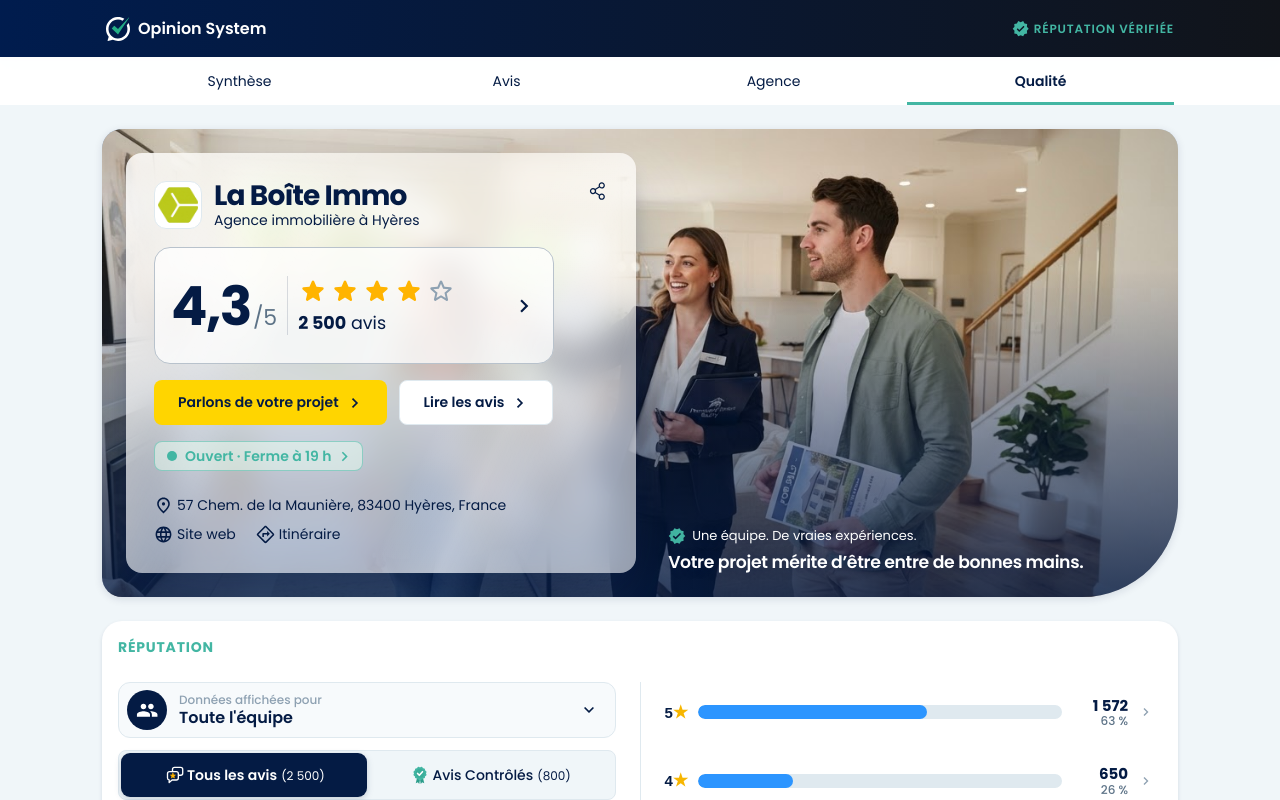
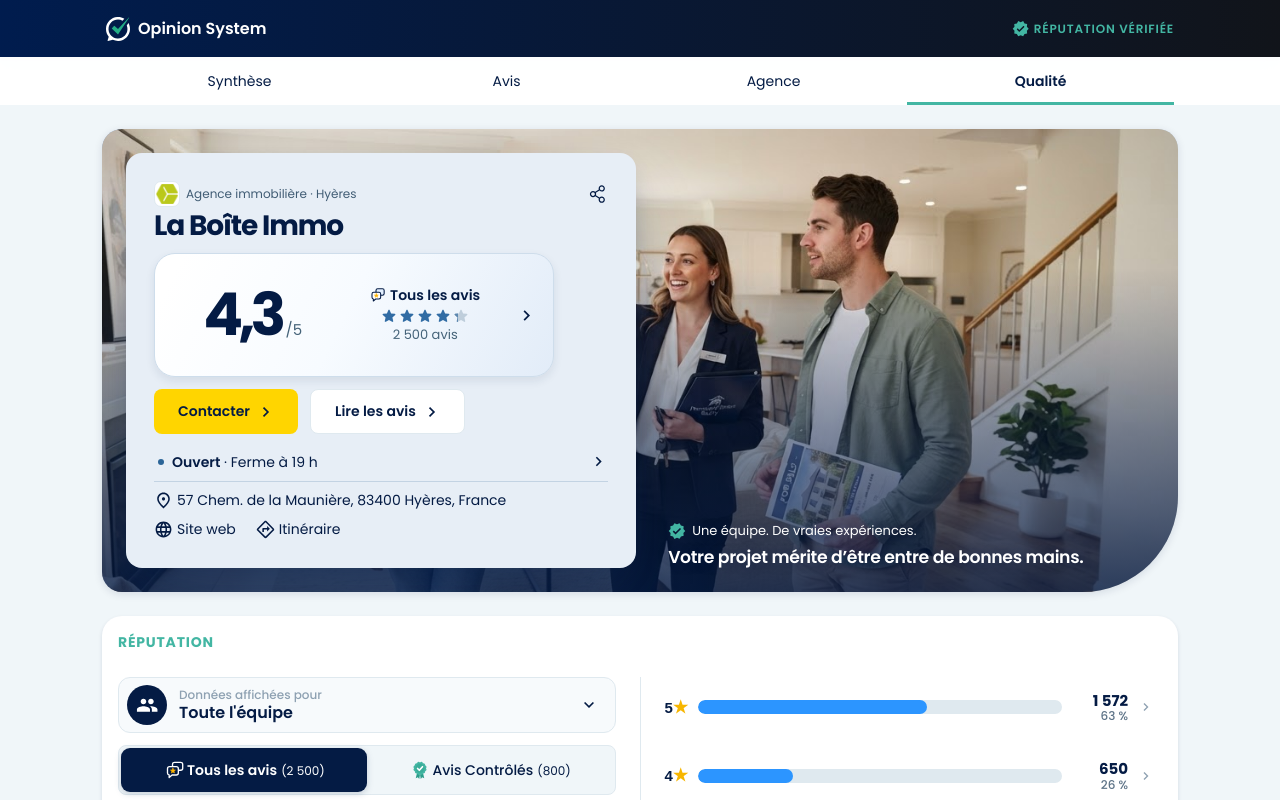
Before and after one commit to ArifLalani/Attestation, a Next.js app: page /fr-fr/variantes/finale/20871 in a window 1280 px wide. Shown: the top 800 px of the page. Built offline with nearby package versions, Linux system fonts and the light colour scheme; no server answers; what @mui/material-nextjs would draw is missing.

Commit message:
Apply Bleu brume hero and Opale score display

```diff
--- a/messages/variante-finale.json
+++ b/messages/variante-finale.json
@@ -46,12 +46,14 @@
       "backToProfile": "Retour au profil"
     },
     "hero": {
-      "sector": "{sector} à {city}",
+      "sector": "{sector} · {city}",
+      "companyName": "Nom de l’agence",
+      "showCompanyName": "Afficher le nom complet de l’agence",
       "reviews": "{count} avis",
       "reviewsControle": "{count} avis contrôlés",
       "scoreCount": "<b>{count}</b> avis",
       "scoreCountControle": "<b>{count}</b> avis contrôlés",
-      "scoreAria": "{score} sur 5, {count}. Voir le détail de la note",
+      "scoreAria": "{mode}, {score} sur 5, {count}. Voir le détail de la note",
       "talk": "Parlons de votre projet",
       "talkShort": "Contacter",
       "read": "Lire les avis",
--- a/src/variants/finale/components/certificate/BusinessCard.tsx
+++ b/src/variants/finale/components/certificate/BusinessCard.tsx
@@ -4,22 +4,23 @@ import Box from "@mui/material/Box";
 import ButtonBase from "@mui/material/ButtonBase";
 import IconButton from "@mui/material/IconButton";
 import Link from "@mui/material/Link";
+import Rating from "@mui/material/Rating";
 import Snackbar from "@mui/material/Snackbar";
 import Typography from "@mui/material/Typography";
 import DirectionsOutlined from "@mui/icons-material/DirectionsOutlined";
 import LanguageOutlined from "@mui/icons-material/LanguageOutlined";
 import PlaceOutlined from "@mui/icons-material/PlaceOutlined";
 import ChevronRight from "@mui/icons-material/ChevronRight";
-import StarOutlineRounded from "@mui/icons-material/StarOutlineRounded";
 import StarRounded from "@mui/icons-material/StarRounded";
 import Verified from "@mui/icons-material/Verified";
 import Image from "next/image";
 import { useTranslations } from "next-intl";
-import { useMemo, useState } from "react";
+import { useEffect, useMemo, useRef, useState } from "react";
 import { CtaButton } from "@/variants/finale/components/ui/CtaButton";
 import { FigmaIcon } from "@/variants/finale/components/ui/FigmaIcon";
+import { ResponsiveSheet } from "@/variants/finale/components/ui/ResponsiveSheet";
 import { formatCount, formatScore } from "@/lib/format";
-import { isPublic, reviewsForScore, summarize } from "@/lib/scoring";
+import { displayScore, isPublic, reviewsForScore, summarize } from "@/lib/scoring";
 import { tokens } from "@/theme/theme";
 import { useCertificate } from "@/components/certificate/CertificateContext";
 import { OpenStatus } from "./OpenStatus";
@@ -32,9 +33,6 @@ export const cardSx = {
 
 /** Secondary text on the frosted sign: full navy, as in the Figma (1742:88885), so it reads over the blurred photo. */
 const glassMuted = tokens.bleuFonce;
-
-/** Faint diagonal light reflection across the frosted sign. */
-const sheen = "linear-gradient(115deg, rgba(255,255,255,0.6) 0%, rgba(255,255,255,0) 34%, rgba(255,255,255,0) 62%, rgba(255,255,255,0.28) 72%, rgba(255,255,255,0) 84%)";
 
 const metaLinkSx = {
   display: "inline-flex",
@@ -67,16 +65,70 @@ function scrollToAgencies() {
 
 /**
  * Hero taken from option D (text on the left, team photo with a caption on the right), drawn in the prototype's look:
- * white card, navy text, yellow CTA, Poppins. The score follows the Avis global / Avis Contrôlés switch and the advisor.
+ * white card, navy text, yellow CTA, Poppins. The score follows the review mode and the advisor.
  */
 export function BusinessCard() {
   const t = useTranslations("Business");
   const th = useTranslations("VarianteFinale.hero");
+  const tr = useTranslations("Reputation.views");
+  const tc = useTranslations("Contact");
   const { agency, reviews, scoreView, scoreCollaboratorId, setPanel, goToSection } = useCertificate();
   const [copied, setCopied] = useState(false);
+  const [nameClipped, setNameClipped] = useState(false);
+  const [nameOpen, setNameOpen] = useState(false);
+  const nameRef = useRef<HTMLHeadingElement>(null);
+  const scoreRef = useRef<HTMLButtonElement>(null);
+  const reflectionRef = useRef<HTMLSpanElement>(null);
   const summary = useMemo(() => summarize(reviewsForScore(reviews, scoreView, scoreCollaboratorId)), [reviews, scoreView, scoreCollaboratorId]);
-  const visible = summary.average !== null && isPublic(summary.count, agency.publicThreshold);
-  const countLabel = th(scoreView === "controle" ? "reviewsControle" : "reviews", { count: formatCount(summary.count) });
+  const average = isPublic(summary.count, agency.publicThreshold) ? summary.average : null;
+  const visible = average !== null;
+  const controlled = scoreView === "controle";
+  const modeLabel = tr(scoreView);
+  const countLabel = th("reviews", { count: formatCount(summary.count) });
+  const ratingColor = controlled ? "#167968" : "#316ca4";
+
+  useEffect(() => {
+    const heading = nameRef.current;
+    if (!heading) return;
+    let active = true;
+    const measure = () => {
+      if (active) setNameClipped(heading.scrollHeight > heading.clientHeight + 1);
+    };
+    const observer = new ResizeObserver(measure);
+    observer.observe(heading);
+    measure();
+    void document.fonts.ready.then(measure);
+    return () => {
+      active = false;
+      observer.disconnect();
+    };
+  }, [agency.name]);
+
+  useEffect(() => {
+    const card = scoreRef.current;
+    const reflection = reflectionRef.current;
+    const reducedMotion = window.matchMedia("(prefers-reduced-motion: reduce)");
+    if (!card || !reflection || reducedMotion.matches) return;
+
+    let animation: Animation | undefined;
+    const observer = new IntersectionObserver(([entry]) => {
+      if (!entry || entry.intersectionRatio < 0.4) return;
+      observer.disconnect();
+      if (reducedMotion.matches) return;
+      animation = reflection.animate([
+        { opacity: 0, transform: "translateX(-78%)" },
+        { opacity: 0.85, offset: 0.24 },
+        { opacity: 0.72, offset: 0.7 },
+        { opacity: 0, transform: "translateX(78%)" },
+      ], { duration: 2100, easing: "cubic-bezier(.25,.6,.45,1)" });
+    }, { threshold: 0.4 });
+    observer.observe(card);
+
+    return () => {
+      observer.disconnect();
+      animation?.cancel();
+    };
+  }, [visible, scoreView]);
 
   const share = async () => {
     const data = { title: agency.name, text: t("shareText", { name: agency.name }), url: window.location.href };
@@ -126,92 +178,105 @@ export function BusinessCard() {
           alignSelf: { xs: "center", md: "end" },
           display: "flex",
           flexDirection: "column",
-          gap: 2,
+          gap: 1.5,
           p: { xs: 2, sm: 3, lg: 3.5 },
           minWidth: 0,
           borderRadius: "16px",
           // On phones and tablets the sign reaches the curved corner, so its own corner follows it (72 px minus the padding).
           borderBottomRightRadius: { xs: "60px", sm: "56px", md: "16px" },
-          // Frosted plastic: mostly white, a strong blur of the photo behind, and a faint diagonal sheen.
-          // A little whiter on phones and tablets, where the lower part of the sign sits on navy instead of the photo.
-          background: {
-            xs: `${sheen}, rgba(255,255,255,0.72)`,
-            md: `${sheen}, rgba(255,255,255,0.58)`,
-          },
-          backdropFilter: "blur(16px) saturate(160%)",
-          WebkitBackdropFilter: "blur(16px) saturate(160%)",
+          bgcolor: "#e7eef6",
           boxShadow: "0 32px 64px -16px rgba(4,27,68,0.45), 0 12px 24px -8px rgba(4,27,68,0.25)",
         }}
       >
-        {/*
-          Every size (Figma 1742:88885): the name next to the logo with the sector under it, the share icon top right.
-          The name is 24 px on phones, 28 px from 900 px.
-        */}
         <Box
           sx={{
             display: "grid",
-            gridTemplateColumns: "48px minmax(0, 1fr) auto",
-            gridTemplateAreas: '"logo name share" "logo sector share"',
-            gridTemplateRows: "auto 1fr",
-            columnGap: 1.5,
-            rowGap: 0,
-            alignItems: "start",
+            gridTemplateColumns: "26px minmax(0, 1fr) auto",
+            gridTemplateAreas: '"logo sector share" "name name name"',
+            columnGap: 0.75,
+            rowGap: 0.5,
+            alignItems: "center",
           }}
         >
-          <Box sx={{ gridArea: "logo", width: 48, height: 48, borderRadius: "12px", overflow: "hidden", flexShrink: 0, bgcolor: tokens.blanc, border: `1px solid ${tokens.grisMoyen1}`, display: "grid", placeItems: "center" }}>
-            {/* Crop of the logo image as set in Figma ("image 4"). */}
-            <Box sx={{ position: "relative", width: 40, height: 36, overflow: "hidden" }}>
+          <Box sx={{ gridArea: "logo", width: 26, height: 26, borderRadius: "7px", overflow: "hidden", bgcolor: tokens.blanc, border: `1px solid ${tokens.grisMoyen1}`, display: "grid", placeItems: "center" }}>
+            <Box sx={{ position: "relative", width: 22, height: 20, overflow: "hidden" }}>
               <Box sx={{ position: "absolute", width: "133.24%", height: "145.41%", left: "-14.28%", top: "-22.96%" }}>
-                <Image src={agency.logo} alt={t("logoAlt", { name: agency.name })} fill sizes="80px" />
+                <Image src={agency.logo} alt="" fill sizes="30px" />
               </Box>
             </Box>
           </Box>
-          <Typography component="h1" sx={{ gridArea: "name", fontSize: { xs: 24, md: 28 }, fontWeight: 700, lineHeight: 1.05, letterSpacing: "-0.03em", color: tokens.bleuFonce, textWrap: "balance" }}>
-            {agency.name}
-          </Typography>
-          <Typography sx={{ gridArea: "sector", fontSize: 14, color: glassMuted, lineHeight: 1.5 }}>{th("sector", { sector: agency.sector, city: agency.city })}</Typography>
-          <IconButton onClick={share} aria-label={t("share")} sx={{ gridArea: "share", alignSelf: "start", p: 1, m: -1, borderRadius: "8px" }}>
+          <Box sx={{ gridArea: "name", position: "relative", alignSelf: "start", minWidth: 0, fontSize: { xs: 24, md: 28 } }}>
+            <Typography ref={nameRef} component="h1" sx={{
+              fontSize: "inherit", fontWeight: 700, lineHeight: 1.08, letterSpacing: "-0.04em", color: tokens.bleuFonce,
+              display: "-webkit-box", WebkitLineClamp: 2, WebkitBoxOrient: "vertical", overflow: "hidden", overflowWrap: "anywhere",
+            }}>
+              {agency.name}
+            </Typography>
+            {nameClipped && <ButtonBase
+              aria-haspopup="dialog"
+              aria-label={th("showCompanyName")}
+              onClick={() => setNameOpen(true)}
+              sx={{ position: "absolute", inset: 0, borderRadius: "6px", "&.Mui-focusVisible": { outline: `2px solid ${tokens.bleu600}` } }}
+            />}
+          </Box>
+          <Typography sx={{ gridArea: "sector", fontSize: 12, color: "#405c74", lineHeight: 1.35 }}>{th("sector", { sector: agency.sector, city: agency.city })}</Typography>
+          <IconButton onClick={share} aria-label={t("share")} sx={{ gridArea: "share", p: 1, my: -1, mr: -1, borderRadius: "8px" }}>
             <FigmaIcon name="share" />
           </IconButton>
         </Box>
 
-        {visible && (
+        {average !== null && (
           <ButtonBase
+            ref={scoreRef}
             // Opens the Réputation score card (#note), not the reviews list.
             onClick={() => {
               const reduced = window.matchMedia("(prefers-reduced-motion: reduce)").matches;
               document.getElementById("note")?.scrollIntoView({ behavior: reduced ? "instant" : "smooth" });
             }}
-            aria-label={th("scoreAria", { score: formatScore(summary.average!), count: countLabel })}
-            sx={{ width: "100%", maxWidth: { sm: 400 }, alignSelf: { xs: "stretch", sm: "flex-start" }, containerType: "inline-size", alignItems: "center", gap: 1.25, px: 2, py: 3.5, borderRadius: "16px", bgcolor: "rgba(255,255,255,0.75)", border: "1px solid #b8c2cc", textAlign: "left", fontFamily: "inherit", "&:hover": { bgcolor: tokens.blanc }, "&:hover .score-chevron": { transform: "translateX(2px)" }, "&.Mui-focusVisible": { outline: `2px solid ${tokens.bleu600}`, outlineOffset: 2 } }}
+            aria-label={th("scoreAria", { mode: modeLabel, score: formatScore(average), count: countLabel })}
+            sx={{
+              width: "100%", maxWidth: { sm: 400 }, alignSelf: { xs: "stretch", sm: "flex-start" },
+              position: "relative", isolation: "isolate", overflow: "hidden", containerType: "inline-size",
+              display: "grid", gridTemplateColumns: "minmax(max-content, 1fr) minmax(0, 1fr) auto", columnGap: "clamp(6px, 2.5%, 13px)",
+              minHeight: { xs: 108, sm: 124 }, px: { xs: 1.5, sm: 2 }, py: 1.75, borderRadius: "21px",
+              border: `1px solid ${controlled ? "#b8dacf" : "#ceddeb"}`,
+              background: controlled
+                ? "linear-gradient(117deg, #fff 6%, #f5fcfa 48%, #ddefe9)"
+                : "linear-gradient(117deg, #fff 6%, #f7fbff 48%, #e2ecf8)",
+              color: tokens.bleuFonce, textAlign: "left", fontFamily: "inherit",
+              boxShadow: "0 4px 10px rgba(21,44,80,0.09)", transition: "box-shadow 180ms ease",
+              "&:hover": { boxShadow: "0 7px 16px rgba(21,44,80,0.18)" },
+              "&:hover .score-chevron": { transform: "translateX(2px)" },
+              "&.Mui-focusVisible": { outline: `2px solid ${tokens.bleu600}`, outlineOffset: 2 },
+              "@media (prefers-reduced-motion: reduce)": { "& .score-reflection": { display: "none" }, "&:hover .score-chevron": { transform: "none" } },
+            }}
           >
-            {/* The score out of 5, a divider, the stars (green for Avis Contrôlés) over the number of reviews, an arrow to the detail. */}
-            <Box component="span" sx={{ display: "flex", alignItems: "baseline", flexShrink: 0, color: tokens.bleuFonce, lineHeight: 1 }}>
-              <Box component="span" sx={{ fontSize: "min(54px, 15.5cqi)", fontWeight: 700, letterSpacing: "-0.03em" }}>{formatScore(summary.average!)}</Box>
-              <Box component="span" sx={{ fontSize: "min(22px, 6.5cqi)", fontWeight: 400, color: "#5d7387", ml: 0.25 }}>/5</Box>
+            <Box ref={reflectionRef} component="span" className="score-reflection" aria-hidden sx={{
+              position: "absolute", inset: "-55%", zIndex: -1, pointerEvents: "none", opacity: 0,
+              background: "linear-gradient(108deg, transparent 22%, #b4e6f449 38%, #fffc 47%, #b3bdf744 54%, #d9ffff55 62%, transparent 78%)",
+            }} />
+            <Box component="span" sx={{ display: "inline-flex", justifySelf: "center", alignItems: "baseline", whiteSpace: "nowrap", lineHeight: 0.96, fontVariantNumeric: "tabular-nums" }}>
+              <Box component="span" sx={{ fontSize: "clamp(34px, 19cqi, 59px)", fontWeight: 700, letterSpacing: "-0.08em" }}>{formatScore(average)}</Box>
+              <Box component="span" sx={{ fontSize: "clamp(11px, 4.5cqi, 15px)", color: "#456379", ml: "4px" }}>/5</Box>
             </Box>
-            <Box aria-hidden sx={{ alignSelf: "stretch", width: "1px", bgcolor: "rgba(4, 27, 68, 0.14)", flexShrink: 0 }} />
-            <Box component="span" sx={{ display: "flex", flexDirection: "column", gap: 0.75, minWidth: 0 }}>
-              <Box component="span" aria-hidden sx={{ display: "flex", gap: 0.25 }}>
-                {[1, 2, 3, 4, 5].map((star) => star <= Math.round(summary.average!)
-                  ? <StarRounded key={star} sx={{ fontSize: "min(30px, 8.6cqi)", color: scoreView === "controle" ? tokens.vertOs : "#ffb400" }} />
-                  : <StarOutlineRounded key={star} sx={{ fontSize: "min(30px, 8.6cqi)", color: "#8ea1b2" }} />)}
+            <Box component="span" sx={{ display: "flex", flexDirection: "column", alignItems: "center", textAlign: "center", gap: 0.35, minWidth: 0 }}>
+              <Box component="span" sx={{ display: "flex", alignItems: "center", justifyContent: "center", gap: 0.5, fontSize: "clamp(11px, 4.6cqi, 14px)", lineHeight: 1.2, fontWeight: 600 }}>
+                <FigmaIcon name={controlled ? "rv-controle" : "rv-all"} size={16} />
+                {modeLabel}
               </Box>
-              <Box component="span" sx={{ display: "flex", alignItems: "center", gap: 0.5, fontSize: "min(18px, 4.8cqi)", lineHeight: 1.3, fontWeight: 400, color: tokens.bleuFonce, whiteSpace: "nowrap" }}>
-                {/* Only the number is bold. */}
-                <span>{th.rich(scoreView === "controle" ? "scoreCountControle" : "scoreCount", { count: formatCount(summary.count), b: (chunks) => <b>{chunks}</b> })}</span>
-              </Box>
+              <Rating value={displayScore(average)} precision={0.1} readOnly aria-hidden
+                icon={<StarRounded fontSize="inherit" />} emptyIcon={<StarRounded fontSize="inherit" />}
+                sx={{ fontSize: "clamp(13px, 5.7cqi, 18px)", color: ratingColor, "& .MuiRating-iconFilled": { color: ratingColor }, "& .MuiRating-iconEmpty": { color: "#8ea6ba", opacity: 0.48 } }}
+              />
+              <Box component="span" sx={{ fontSize: "clamp(11px, 4.5cqi, 13px)", lineHeight: 1.25, color: "#456379" }}>{countLabel}</Box>
             </Box>
-            <ChevronRight className="score-chevron" sx={{ ml: "auto", flexShrink: 0, fontSize: 26, color: tokens.bleuFonce, transition: "transform 150ms ease" }} />
+            <ChevronRight aria-hidden className="score-chevron" sx={{ fontSize: 21, transition: "transform 150ms ease" }} />
           </ButtonBase>
         )}
 
         {/* Side by side on every width; on phones the text is 13 px and the padding tighter so both fit on one line. */}
         <Box sx={{ display: "flex", gap: { xs: 1, sm: 1.5 }, "& > .MuiButton-root": { width: "auto", minWidth: 0, flex: { xs: "1 1 0", sm: "0 0 auto" }, px: { xs: 1.25, sm: 3 }, fontSize: { xs: 13, sm: 14 }, whiteSpace: { xs: "nowrap", sm: "normal" } } }}>
-          <CtaButton onClick={() => setPanel("contact")}>
-            <Box component="span" sx={{ display: { xs: "inline", sm: "none" } }}>{th("talkShort")}</Box>
-            <Box component="span" sx={{ display: { xs: "none", sm: "inline" } }}>{th("talk")}</Box>
-          </CtaButton>
+          <CtaButton onClick={() => setPanel("contact")}>{th("talkShort")}</CtaButton>
           <CtaButton variant="secondary" icon="icon-right-arrow" onClick={() => goToSection("avis")}>{th("read")}</CtaButton>
         </Box>
 
@@ -223,12 +288,18 @@ export function BusinessCard() {
               event.preventDefault();
               setPanel("hours");
             }}
-            sx={{ ...metaLinkSx, "&:hover p": { textDecoration: "underline", textUnderlineOffset: "3px" } }}
+            sx={{
+              ...metaLinkSx,
+              width: "100%", minHeight: 36, pb: 0.5, borderBottom: "1px solid #c3d3e3",
+              "& > [role=status]": { flex: 1 },
+              "& > [role=status] > span": { color: "inherit" },
+            }}
           >
-            <OpenStatus hours={agency.hours} boxed />
+            <Box component="span" aria-hidden sx={{ width: 6, height: 6, mx: 0.5, flexShrink: 0, borderRadius: "50%", bgcolor: "#2b6598" }} />
+            <OpenStatus hours={agency.hours} split />
             <Box component="span" sx={visuallyHidden}>{th("hoursLink")}</Box>
+            <ChevronRight aria-hidden />
           </Link>
-          <Box aria-hidden sx={{ height: 8 }} />
           {/* Jumps to the map and hours in Nos Agences. */}
           <Link
             href="#nos-agences"
@@ -237,9 +308,9 @@ export function BusinessCard() {
               event.preventDefault();
               scrollToAgencies();
             }}
-            sx={metaLinkSx}
+            sx={{ ...metaLinkSx, alignItems: "flex-start" }}
           >
-            <PlaceOutlined />
+            <PlaceOutlined sx={{ flexShrink: 0, mt: "1px" }} />
             {agency.address}
           </Link>
           <Box sx={{ display: "flex", flexWrap: "wrap", columnGap: 2.5, rowGap: 1 }}>
@@ -270,6 +341,9 @@ export function BusinessCard() {
         <Typography sx={{ whiteSpace: "nowrap", fontSize: { xs: "min(20px, 4.1cqi)", md: "min(26px, 4.1cqi)" }, fontWeight: 600, lineHeight: 1.2, letterSpacing: "-0.02em" }}>{th("photoTitle")}</Typography>
       </Box>
 
+      <ResponsiveSheet open={nameOpen} onClose={() => setNameOpen(false)} title={th("companyName")} closeLabel={tc("close")}>
+        <Typography sx={{ p: 2, overflowWrap: "anywhere" }}>{agency.name}</Typography>
+      </ResponsiveSheet>
       <Snackbar open={copied} autoHideDuration={2500} onClose={() => setCopied(false)} message={t("linkCopied")} anchorOrigin={{ vertical: "bottom", horizontal: "center" }} />
     </Box>
   );
```
